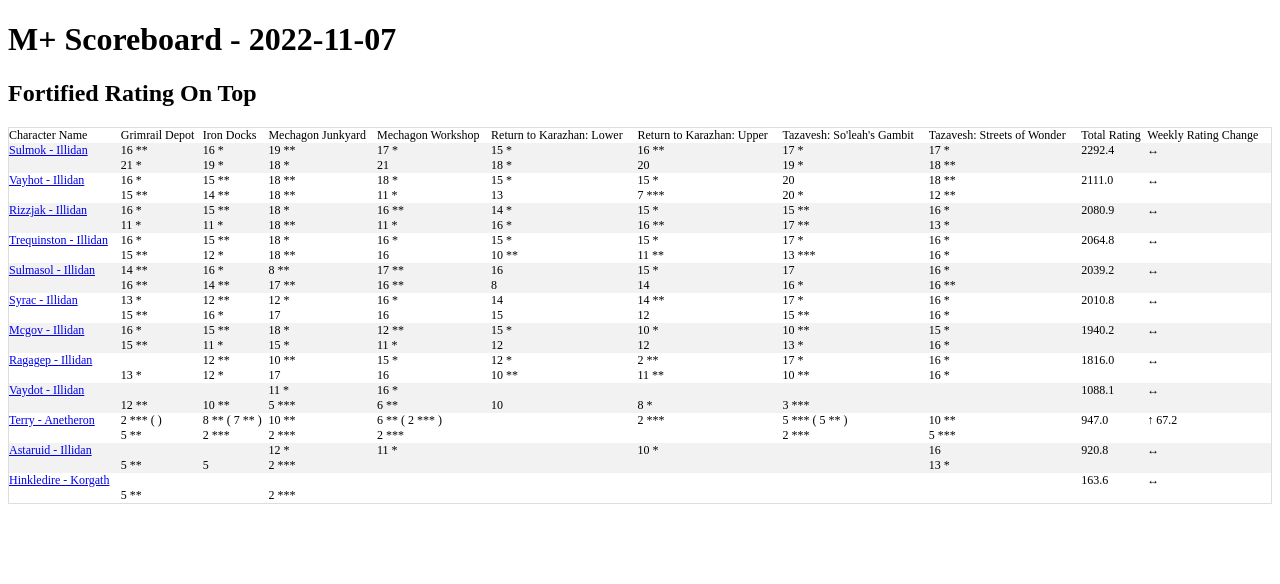
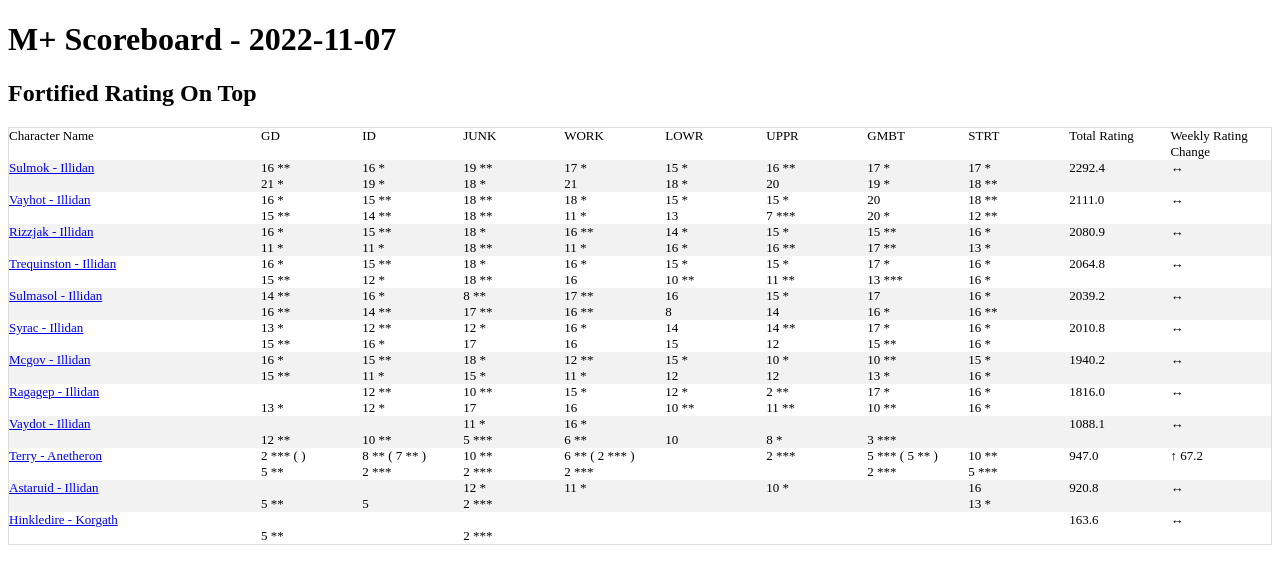
Before and after one commit to terryseyler/MythicPlus, a Flask app: page / in a window 1280 px wide. Shown: the top 584 px of the page. Run offline with Flask 2, Linux system fonts and the light colour scheme; data comes from the database, SQL or seed files in the repository.

Commit message:
changed formatting on score page

```diff
--- a/static/style.css
+++ b/static/style.css
@@ -17,11 +17,17 @@ th, td {
   text-align: left;
   vertical-align:top;
   padding: 0px;
-  font-size: 12px;
+  font-size: 13px;
 }
 
 tr:nth-child(even) {
   background-color: #f2f2f2;
+}
+td.scoreboard_char_name {
+  width:20%;
+}
+td.scoreboard_attributes {
+  width:8%;
 }
 .row {
   display: flex;
--- a/templates/index.html
+++ b/templates/index.html
@@ -10,29 +10,29 @@
 
 <table class="scoreboard">
 <tr>
-    <td>Character Name</td>
+    <td class="scoreboard_char_name">Character Name</td>
 
 <!---for distinct column names!-->
-    <td>Grimrail Depot</td>
-    <td>Iron Docks</td>
-    <td>Mechagon Junkyard</td>
-    <td>Mechagon Workshop</td>
-    <td>Return to Karazhan: Lower</td>
-    <td>Return to Karazhan: Upper</td>
-    <td>Tazavesh: So'leah's Gambit</td>
-    <td>Tazavesh: Streets of Wonder</td>
-    <td>Total Rating</td>
-    <td>Weekly Rating Change</td>
+    <td class="scoreboard_attributes">GD</td>
+    <td class="scoreboard_attributes">ID</td>
+    <td class="scoreboard_attributes">JUNK</td>
+    <td class="scoreboard_attributes">WORK</td>
+    <td class="scoreboard_attributes">LOWR</td>
+    <td class="scoreboard_attributes">UPPR</td>
+    <td class="scoreboard_attributes">GMBT</td>
+    <td class="scoreboard_attributes">STRT</td>
+    <td class="scoreboard_attributes">Total Rating</td>
+    <td class="scoreboard_attributes">Weekly Rating Change</td>
 <!---end for!-->
 </tr>
 
 {% for data in data %}
 
 <tr>
-    <td><a href="{{url_for('character_name',character_name=data['name'],realm=data['realm'],region=data['region'])}}">{{ data['name'] }} - {{data['realm']}}</a></td>
+    <td class="scoreboard_char_name"><a href="{{url_for('character_name',character_name=data['name'],realm=data['realm'],region=data['region'])}}">{{ data['name'] }} - {{data['realm']}}</a></td>
 
 <!--Grimrail F-->
-    <td>{% if data['pr_GD_for'] !=  data['Grimrail Depot Fortified'] %}
+    <td class="scoreboard_attributes">{% if data['pr_GD_for'] !=  data['Grimrail Depot Fortified'] %}
 
     {{ data['Grimrail Depot Fortified']}} ( {{data['pr_GD_for']}}  )
 
@@ -51,7 +51,7 @@
     {% endif %}</td>
 
 <!--ID F-->
-    <td>{% if data['pr_ID_for'] !=  data['Iron Docks Fortified'] %}
+    <td class="scoreboard_attributes">{% if data['pr_ID_for'] !=  data['Iron Docks Fortified'] %}
 
     {{ data['Iron Docks Fortified']}} ( {{data['pr_ID_for']}}  )
 
@@ -71,7 +71,7 @@
 
 
 <!--JUNK F-->
-    <td>{% if data['pr_JUNK_for'] !=  data['Mechagon Junkyard Fortified'] %}
+    <td class="scoreboard_attributes">{% if data['pr_JUNK_for'] !=  data['Mechagon Junkyard Fortified'] %}
 
     {{ data['Mechagon Junkyard Fortified']}} ( {{data['pr_JUNK_for']}}  )
 
@@ -90,7 +90,7 @@
     {% endif %}</td>
 
 <!--WKSP F-->
-    <td>{% if data['pr_WKSP_for'] !=  data['Mechagon Workshop Fortified'] %}
+    <td class="scoreboard_attributes">{% if data['pr_WKSP_for'] !=  data['Mechagon Workshop Fortified'] %}
 
     {{ data['Mechagon Workshop Fortified']}} ( {{data['pr_WKSP_for']}}  )
 
@@ -114,7 +114,7 @@
     </td>
 
 <!--Lower F-->
-    <td>{% if data['pr_LOWR_for'] !=  data['Return to Karazhan: Lower Fortified'] %}
+    <td class="scoreboard_attributes">{% if data['pr_LOWR_for'] !=  data['Return to Karazhan: Lower Fortified'] %}
 
     {{ data['Return to Karazhan: Lower Fortified']}} ( {{data['pr_LOWR_for']}}  )
 
@@ -135,7 +135,7 @@
     {% endif %}</td>
 
 <!--UPPER F-->
-    <td>{% if data['pr_UPPR_for'] !=  data['Return to Karazhan: Upper Fortified'] %}
+    <td class="scoreboard_attributes">{% if data['pr_UPPR_for'] !=  data['Return to Karazhan: Upper Fortified'] %}
 
     {{ data['Return to Karazhan: Upper Fortified']}} ( {{data['pr_UPPR_for']}}  )
 
@@ -157,7 +157,7 @@
     {% endif %}</td>
 
 <!--Gambit F-->
-    <td>{% if data['pr_GMBT_for'] !=  data['Tazavesh: So\'leah\'s Gambit Fortified'] %}
+    <td class="scoreboard_attributes">{% if data['pr_GMBT_for'] !=  data['Tazavesh: So\'leah\'s Gambit Fortified'] %}
 
     {{ data['Tazavesh: So\'leah\'s Gambit Fortified'] }} ( {{data['pr_GMBT_for']}}  )
 
@@ -176,7 +176,7 @@
     {% endif %}</td>
 
 <!--street F-->
-    <td>{% if data['pr_STRT_for'] !=  data['Tazavesh: Streets of Wonder Fortified'] %}
+    <td class="scoreboard_attributes">{% if data['pr_STRT_for'] !=  data['Tazavesh: Streets of Wonder Fortified'] %}
 
     {{ data['Tazavesh: Streets of Wonder Fortified']}} ( {{data['pr_STRT_for']}}  )
 
@@ -195,14 +195,14 @@
     {% else %}
     {{ data['Tazavesh: Streets of Wonder Tyrannical'] }}
     {% endif %}</td>
-    <td>{{ data['total_rating'] }}</td>
+    <td class="scoreboard_attributes">{{ data['total_rating'] }}</td>
 
    {% if data['daily_rating_change'] > 0 %}
-     <td>&uarr; {{ data['daily_rating_change'] }}</td>
+     <td class="scoreboard_attributes">&uarr; {{ data['daily_rating_change'] }}</td>
    {% elif data['daily_rating_change']  < 0 %}
-     <td>&darr;{{ data['daily_rating_change'] }}</td>
+     <td class="scoreboard_attributes">&darr;{{ data['daily_rating_change'] }}</td>
    {% else %}
-     <td>&harr;</td>
+     <td class="scoreboard_attributes">&harr;</td>
    {% endif %}
 
 {% endfor %}
```
